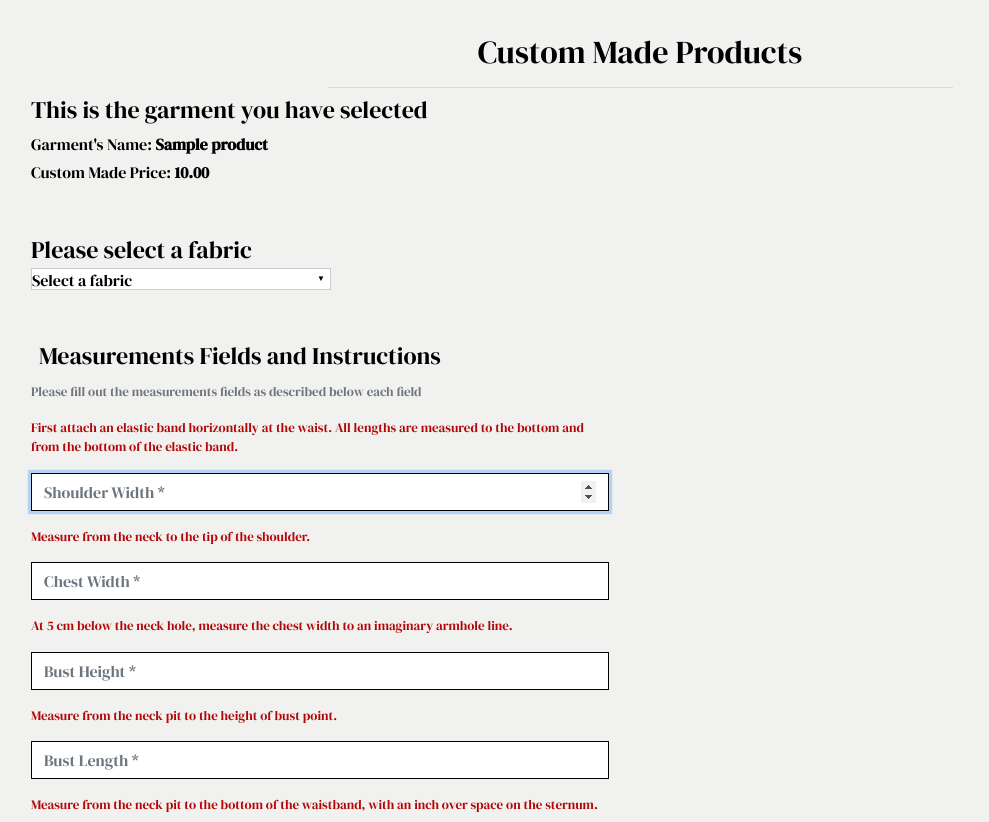
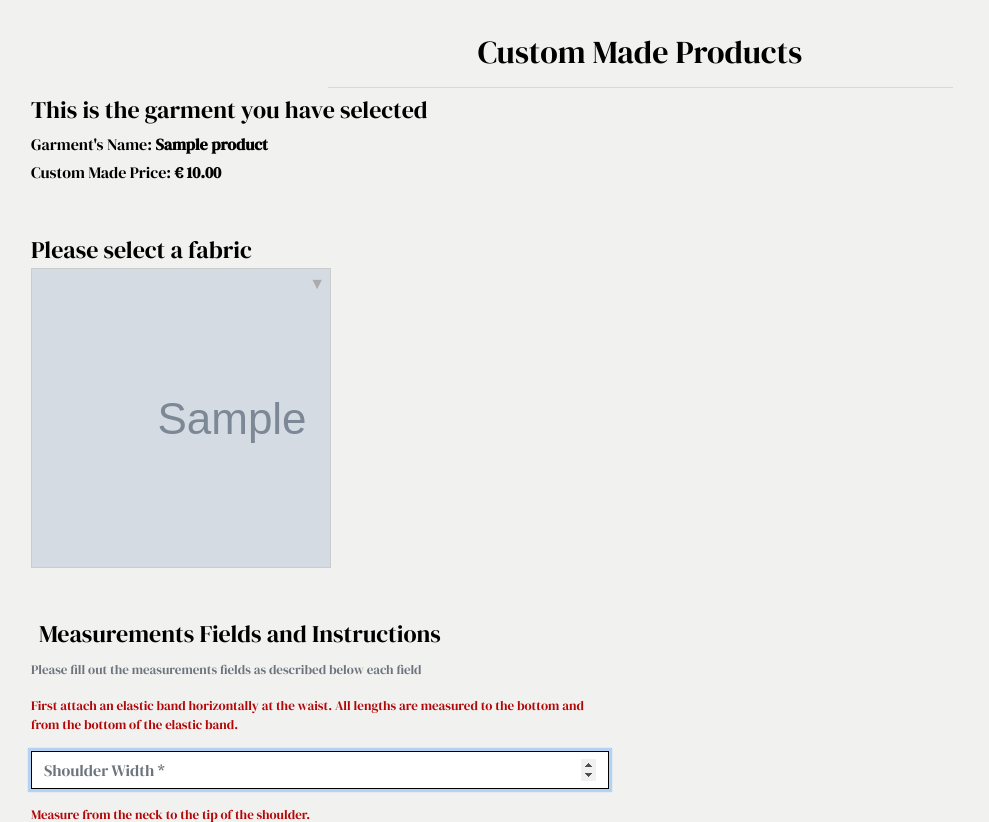
Before and after one commit to Code-Institute-Submissions/patterns_for_fashion, a Django app: page /custom_made/1/ in a window 1280 px wide. Shown: the part 147-969 px from the top of the page, without its empty margins (0-989 px from the left). Run offline with Django 3.2, Linux system fonts and the light colour scheme; tables that the repository leaves empty hold one stand-in row (values such as "Sample post"); grey boxes marked "Sample" are stand-in pictures; some libraries are stand-ins or nearby versions.

Commit message:
Fix custom_made.css for images dropdown

```diff
--- a/custom_made/static/custom_made/css/custom_made.css
+++ b/custom_made/static/custom_made/css/custom_made.css
@@ -7,8 +7,8 @@ form fieldset p {
 
 .select-sim {
   width:300px;
-  height:22px;
-  line-height:22px;
+  height:300px;
+  line-height:30px;
   vertical-align:middle;
   position:relative;
   background:white;
@@ -18,12 +18,13 @@ form fieldset p {
 
 .select-sim::after {
   content:"▼";
-  font-size:0.5em;
+  font-size:1em;
   font-family:arial;
   position:absolute;
-  top:50%;
+  top:15px;
   right:5px;
   transform:translate(0, -50%);
+  color: #acabab;
 }
 
 .select-sim:hover::after {
@@ -45,7 +46,7 @@ form fieldset p {
   top:-1px;
   left:-1px;
   width:100%;
-  height:600px;
+  height:500px;
   overflow-y:scroll;
 }
 
@@ -90,5 +91,5 @@ form fieldset p {
 }
 
 .select-sim:hover .options .option input:checked + label {
-  background:#fffff0;
+  background:#acabab;
 }
--- a/custom_made/templates/custom_made/custom_made.html
+++ b/custom_made/templates/custom_made/custom_made.html
@@ -27,39 +27,22 @@
                 <fieldset class="rounded px-3 mb-5">
                     <legend class="mt-1 mb-0">This is the garment you have selected</legend>
                     <p class="mt-1 mb-0">Garment's Name: <strong>{{ product.name }}</strong></p>
-                    <p class="mt-1 mb-0">Custom Made Price: <strong>{{ product.price_custom }}</strong></p>
+                    <p class="mt-1 mb-0">Custom Made Price: <strong>€ {{ product.price_custom }}</strong></p>
                 </fieldset>
                 <fieldset class="rounded px-3 mb-5">
                     <legend class="mt-1 mb-0">Please select a fabric</legend>
                     <div class="select-sim" id="select-fabric">
                         <div class="options">
                             <div class="option">
-                                <input type="radio" name="fabric" value="" id="fabric-" checked />
-                                <label for="fabric-">
-                                    Select a fabric
-                                </label>
-                            </div>
-                            <div class="option">
+                                <input type="radio" name="fabric" value="fabric" id="fabric" checked/>
                                 {% for fabric in fabrics %}
-                                <input type="radio" name="fabric" value="fabric" id="fabric" />
-                                <label for="fabric">
-                                    <img src="{{ MEDIA_URL}}{{ fabric.image }}" alt="fabric image">
-                                </label>
+                                    <label for="fabric">
+                                        <img src="{{ MEDIA_URL}}{{ fabric.image }}" alt="{{ fabric.name }}"> {{ fabric.name }}
+                                    </label>
                                 {% endfor %}
                             </div>
                         </div>
                     </div>
-                    <!--<label for="fabrics">Choose a fabric:</label>
-                                    <select id="fabrics" name="fabrics" form="fabricform">
-                                        <option value="{{ MEDIA_URL}}{{ fabric.image }}">
-                                            <img src="{{ MEDIA_URL}}{{ fabric.image }}" alt="fabric image">
-                                        </option>
-                                    </select>-->
-                    <!--{% for fabric in fabrics %}
-                                    <div>
-                                        <img src="{{ MEDIA_URL}}{{ fabric.image }}" alt="{{ fabric.name }}">
-                                    </div>
-                                    {% endfor %}-->
                 </fieldset>
                 <form action="{% url 'custom_made_view' product.id %}" method="POST" id="custom-made-form">
                     {% csrf_token %}
@@ -137,3 +120,7 @@
 {{ block.super }}
 {% include 'products/includes/quantity_input_script.html' %}
 {% endblock %}
+
+<script type="text/javascript">
+
+</script>
```
Also changed, not shown: README.md.
